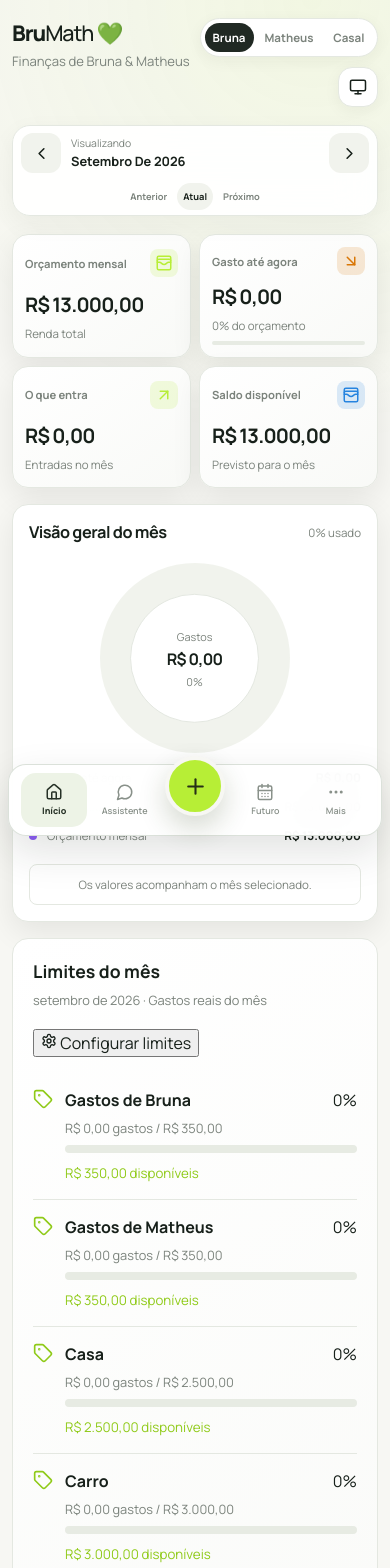
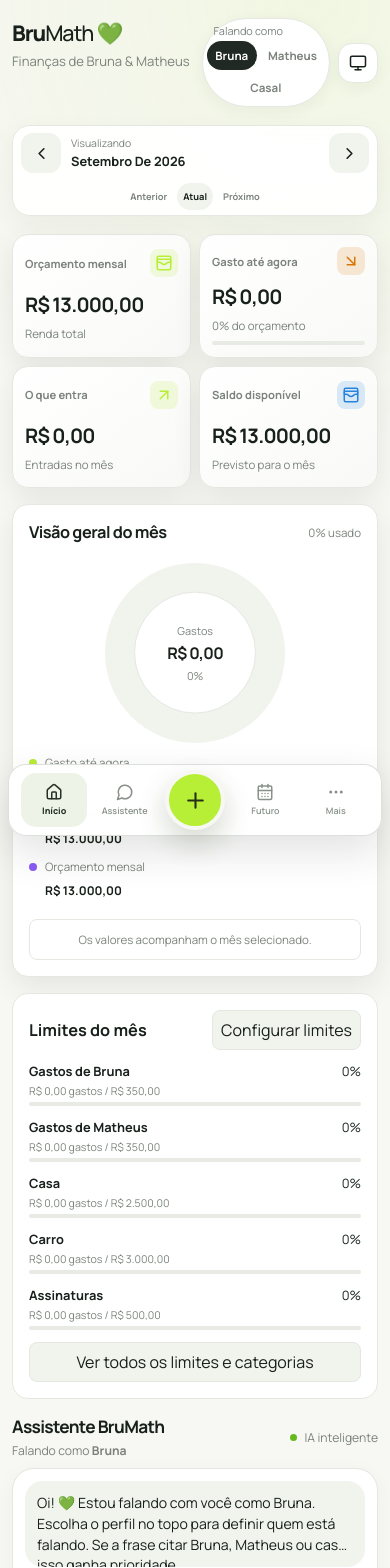
Before and after one commit to buraven/BruMath, a Next.js app: page / in a window 390 px wide. Shown: the top 1568 px of the page. Built offline with nearby package versions, Linux system fonts and the light colour scheme.

Commit message:
fix: adapt home layout and navigation for tablet viewports

```diff
--- a/app/globals.css
+++ b/app/globals.css
@@ -1399,7 +1399,7 @@
   }
 }
 
-@media (min-width: 1024px) {
+@media (min-width: 1440px) and (hover: hover) and (pointer: fine) {
   .app-shell {
     padding: var(--space-6) var(--space-6) var(--space-6) calc(var(--size-navigation-sidebar) + var(--space-8) + var(--space-6));
   }
@@ -1410,7 +1410,7 @@
   }
 
   .topbar .brand-area {
-    display: none;
+    display: block;
   }
 
   .topbar-actions {
@@ -1757,6 +1757,18 @@
     gap: 2px;
     padding: 5px;
   }
+}
+
+/* Home header keeps the same identity with room for profile controls. */
+.app-shell:has([data-home]) .topbar { flex-wrap: wrap; gap: var(--space-3); }
+.app-shell:has([data-home]) .topbar-actions { flex-wrap: wrap; max-width: 100%; gap: var(--space-2); }
+.app-shell:has([data-home]) .profile-switch { flex-wrap: wrap; }
+.app-shell:has([data-home]) .profile-label { display: block; }
+@media (max-width: 1439px), (hover: none), (pointer: coarse) {
+  .app-shell { padding-bottom: calc(104px + env(safe-area-inset-bottom)); }
+  .fab-wrap { bottom: calc(max(var(--space-2), env(safe-area-inset-bottom)) + 6px); }
+  .mobile-more-menu { bottom: calc(max(var(--space-2), env(safe-area-inset-bottom)) + 80px); }
+  .bottom-nav-add-slot { min-width: 0; }
 }
 
 @media (prefers-reduced-motion: reduce) {
--- a/app/page.tsx
+++ b/app/page.tsx
@@ -31,6 +31,7 @@
 import { ExpenseSummary } from "../components/finance/ExpenseSummary";
 import { DebtSection } from "../components/finance/DebtSection";
 import { LimitsScreen } from "../features/limits/LimitsScreen";
+import { HomeLimits } from "../features/home/components/Limits/HomeLimits";
 import { IncomeSection } from "../components/finance/IncomeSection";
 import { QuickActions } from "../components/finance/QuickActions";
 
@@ -468,7 +469,7 @@
     onExpensesClick={() => switchTab("stats")}
     onInstallmentsClick={() => switchTab("future")}
   />}
-  limits={<LimitsScreen compact monthLabel={monthName} items={limitItems} onConfigure={() => switchTab("limits")} />}
+  limits={<HomeLimits items={limitItems} onConfigure={() => switchTab("limits")} />}
   upcoming={<>
     <HomeAssistantPreview profile={activeProfile} latestMessage={chat.at(-1)?.text} value={text} onChange={setText} onSend={send} onOpenConversation={() => switchTab("chat")} onOpenReceivables={() => switchTab("debts")} onOpenIncome={() => switchTab("income")} />
     <HomeExpenses monthLabel={monthName} expenses={selectedMonthExpenses} onEdit={openEditExpense} onDelete={deleteExpense} formatMoney={money} formatDate={shortDate} renderIcon={iconFor} />
--- a/components/navigation/AppSidebar.module.css
+++ b/components/navigation/AppSidebar.module.css
@@ -2,7 +2,7 @@
   display: none;
 }
 
-@media (min-width: 1024px) {
+@media (min-width: 1440px) and (hover: hover) and (pointer: fine) {
   .sidebar {
     position: fixed;
     z-index: 50;
--- a/features/home/Home.module.css
+++ b/features/home/Home.module.css
@@ -1,4 +1,5 @@
 .home {
+  min-width: 0;
   display: grid;
   gap: var(--space-5);
   width: 100%;
@@ -14,15 +15,53 @@
 
 .dashboard {
   display: grid;
-  grid-template-columns: minmax(0, 1.1fr) minmax(350px, 0.9fr);
+  grid-template-columns: repeat(2, minmax(0, 1fr));
   gap: var(--space-5);
   align-items: start;
 }
 
 .content {
+  align-items: start;
   display: grid;
   grid-template-columns: repeat(2, minmax(0, 1fr));
   gap: var(--space-5);
+}
+
+.home :global(.section-title) {
+  flex-wrap: wrap;
+  gap: var(--space-2);
+}
+.home :global(.input-row) {
+  display: flex;
+  flex-wrap: wrap;
+}
+.home :global(.input-row input) {
+  min-width: 0;
+  flex: 1 1 12rem;
+}
+.insights :global(.summary-grid) {
+  display: block;
+  margin: 0;
+}
+.insights :global(.summary-grid) > div {
+  display: grid;
+  grid-template-columns: repeat(2, minmax(0, 1fr));
+  gap: var(--space-3);
+}
+.insights :global(.metric-card) {
+  min-width: 0;
+  padding: var(--space-4);
+}
+.insights :global(.metric-card) strong {
+  overflow-wrap: anywhere;
+}
+.limits {
+  container-type: inline-size;
+}
+@container workspace (min-width: 1000px) {
+  .insights :global(.summary-grid) > div {
+    grid-template-columns: repeat(4, minmax(0, 1fr));
+  }
 }
 
 .content :global(.section) {
--- a/features/home/Home.tsx
+++ b/features/home/Home.tsx
@@ -17,7 +17,7 @@
   insights,
 }: HomeProps) {
   return (
-    <main className={styles.home}>
+    <div className={styles.home} data-home>
       <section className={styles.metrics}>{metrics}</section>
       <div className={styles.dashboard}>
         <section className={styles.overview}>{overview}</section>
@@ -27,6 +27,6 @@
       {insights ? (
         <section className={styles.insights}>{insights}</section>
       ) : null}
-    </main>
+    </div>
   );
 }
--- a/features/home/components/DashboardMetrics/DashboardMetrics.module.css
+++ b/features/home/components/DashboardMetrics/DashboardMetrics.module.css
@@ -5,6 +5,7 @@
 }
 
 .card {
+  min-width: 0;
   display: grid;
   min-height: var(--size-metric-card-min-height);
   gap: var(--space-2);
@@ -50,6 +51,7 @@
 }
 
 .card strong {
+  overflow-wrap: anywhere;
   align-self: end;
   font-size: clamp(1.25rem, 2vw, 1.55rem);
   letter-spacing: -0.04em;
@@ -104,7 +106,7 @@
   }
 }
 
-@container workspace (max-width: 760px) {
+@container workspace (max-width: 1000px) {
   .grid {
     grid-template-columns: repeat(2, minmax(0, 1fr));
   }
--- a/features/home/components/FinancialSnapshot/FinancialSnapshot.module.css
+++ b/features/home/components/FinancialSnapshot/FinancialSnapshot.module.css
@@ -1,6 +1,7 @@
 .card {
   display: grid;
-  min-height: var(--size-snapshot-min-height);
+  min-height: 0;
+  container-type: inline-size;
   gap: var(--space-5);
   padding: var(--space-5);
   border: 1px solid var(--line);
@@ -30,9 +31,25 @@
 
 .body {
   display: grid;
-  grid-template-columns: minmax(180px, 0.95fr) minmax(170px, 1.05fr);
+  grid-template-columns: minmax(0, 0.95fr) minmax(0, 1.05fr);
   align-items: center;
   gap: var(--space-5);
+}
+
+@container (max-width: 440px) {
+  .card .body {
+    grid-template-columns: 1fr;
+    gap: var(--space-3);
+  }
+  .card .donut {
+    width: min(100%, 180px);
+  }
+  .card .legend div {
+    grid-template-columns: var(--space-2) minmax(0, 1fr);
+  }
+  .legend strong {
+    grid-column: 2;
+  }
 }
 
 .donut {
--- /dev/null
+++ b/features/home/components/HomeAssistantPreview/HomeAssistantPreview.module.css
@@ -0,0 +1,22 @@
+.preview {
+  min-width: 0;
+}
+.preview :global(.chat-preview) {
+  padding: var(--space-3);
+  gap: var(--space-2);
+}
+.message {
+  display: -webkit-box;
+  -webkit-line-clamp: 3;
+  -webkit-box-orient: vertical;
+  overflow: hidden;
+  padding: var(--space-3);
+}
+.preview summary {
+  cursor: pointer;
+  color: var(--muted);
+  font-size: 0.75rem;
+}
+.preview :global(.section-title) {
+  margin-bottom: var(--space-2);
+}
--- a/features/home/components/HomeAssistantPreview/HomeAssistantPreview.tsx
+++ b/features/home/components/HomeAssistantPreview/HomeAssistantPreview.tsx
@@ -1,5 +1,6 @@
 import { ChevronRight, Send } from "lucide-react";
 import { QuickActions } from "../../../../components/finance/QuickActions";
+import styles from "./HomeAssistantPreview.module.css";
 
 type HomeAssistantPreviewProps = {
   profile: string;
@@ -23,7 +24,7 @@
   onOpenIncome,
 }: HomeAssistantPreviewProps) {
   return (
-    <section className="section">
+    <section className={`section ${styles.preview}`}>
       <div className="section-title">
         <div>
           <h2>Assistente BruMath</h2>
@@ -36,17 +37,26 @@
         </span>
       </div>
       <div className="chat-preview">
-        <div className="bubble assistant-bubble">{latestMessage}</div>
+        <div className={`bubble assistant-bubble ${styles.message}`}>
+          {latestMessage}
+        </div>
         <QuickActions
           actions={[
             { label: "Quanto temos?", onClick: () => onSend("Quanto temos?") },
             { label: "Insights", onClick: () => onSend("Me dê insights") },
-            { label: "Resumo", onClick: () => onSend("Resumo") },
-            { label: "Parcelas", onClick: () => onSend("Parcelas") },
-            { label: "Quem me deve?", onClick: onOpenReceivables },
-            { label: "O que entra", onClick: onOpenIncome },
           ]}
         />
+        <details>
+          <summary>Mais atalhos</summary>
+          <QuickActions
+            actions={[
+              { label: "Resumo", onClick: () => onSend("Resumo") },
+              { label: "Parcelas", onClick: () => onSend("Parcelas") },
+              { label: "Quem me deve?", onClick: onOpenReceivables },
+              { label: "O que entra", onClick: onOpenIncome },
+            ]}
+          />
+        </details>
         <div className="input-row">
           <input
             value={value}
--- /dev/null
+++ b/features/home/components/Limits/HomeLimits.module.css
@@ -0,0 +1,67 @@
+.card {
+  display: grid;
+  gap: var(--space-3);
+  min-width: 0;
+  padding: var(--space-4);
+  border: 1px solid var(--line);
+  border-radius: var(--radius-lg);
+  background: var(--surface);
+}
+.card header,
+.title {
+  display: flex;
+  align-items: center;
+  justify-content: space-between;
+  flex-wrap: wrap;
+  gap: var(--space-2);
+}
+.card h2 {
+  margin: 0;
+  font-size: 1.02rem;
+}
+.card button {
+  padding: var(--space-2);
+  border: 1px solid var(--line);
+  border-radius: var(--radius-sm);
+  color: var(--text);
+  background: var(--surface-soft);
+  cursor: pointer;
+}
+.row {
+  min-width: 0;
+  font-size: 0.8rem;
+}
+.row small {
+  display: block;
+  margin-block: var(--space-1);
+  color: var(--muted);
+}
+.row progress {
+  appearance: none;
+  display: block;
+  width: 100%;
+  height: var(--space-1);
+  border: 0;
+  border-radius: var(--radius-sm);
+  overflow: hidden;
+  color: var(--color-accent-strong);
+  background: var(--soft-track);
+}
+.row progress::-webkit-progress-bar {
+  background: var(--soft-track);
+}
+.row progress::-webkit-progress-value {
+  background: currentColor;
+}
+.row progress::-moz-progress-bar {
+  background: currentColor;
+}
+.row .warning {
+  color: var(--color-warning);
+}
+.row .danger {
+  color: var(--danger);
+}
+.all {
+  width: 100%;
+}
--- /dev/null
+++ b/features/home/components/Limits/HomeLimits.tsx
@@ -0,0 +1,70 @@
+import styles from "./HomeLimits.module.css";
+
+type Item = { id: string; label: string; amount: number; spent: number };
+const money = (value: number) =>
+  value.toLocaleString("pt-BR", { style: "currency", currency: "BRL" });
+
+export function HomeLimits({
+  items,
+  onConfigure,
+}: {
+  items: Item[];
+  onConfigure: () => void;
+}) {
+  const personal = items.filter(
+    (item) => item.id === "Bruna" || item.id === "Matheus",
+  );
+  const categories = items
+    .filter((item) => item.id.startsWith("category:"))
+    .map((item, order) => ({ ...item, order }));
+  categories.sort(
+    (a, b) =>
+      (b.amount > 0 ? b.spent / b.amount : 0) -
+        (a.amount > 0 ? a.spent / a.amount : 0) || a.order - b.order,
+  );
+  return (
+    <section className={styles.card} aria-label="Resumo dos limites">
+      <header>
+        <h2>Limites do mês</h2>
+        <button type="button" onClick={onConfigure}>
+          Configurar limites
+        </button>
+      </header>
+      {[...personal, ...categories.slice(0, 3)].map((item) => {
+        const percentage =
+          item.amount > 0 ? (item.spent / item.amount) * 100 : 0;
+        return (
+          <div className={styles.row} key={item.id}>
+            <div className={styles.title}>
+              <strong>{item.label}</strong>
+              <span>
+                {item.amount > 0 ? `${Math.round(percentage)}%` : "Sem limite"}
+              </span>
+            </div>
+            <small>
+              {money(item.spent)} gastos
+              {item.amount > 0 ? ` / ${money(item.amount)}` : ""}
+            </small>
+            {item.amount > 0 && (
+              <progress
+                aria-label={`Consumo de ${item.label}`}
+                max={100}
+                value={Math.min(100, Math.max(0, percentage))}
+                className={
+                  percentage > 100
+                    ? styles.danger
+                    : percentage >= 80
+                      ? styles.warning
+                      : ""
+                }
+              />
+            )}
+          </div>
+        );
+      })}
+      <button type="button" className={styles.all} onClick={onConfigure}>
+        Ver todos os limites e categorias
+      </button>
+    </section>
+  );
+}
```
